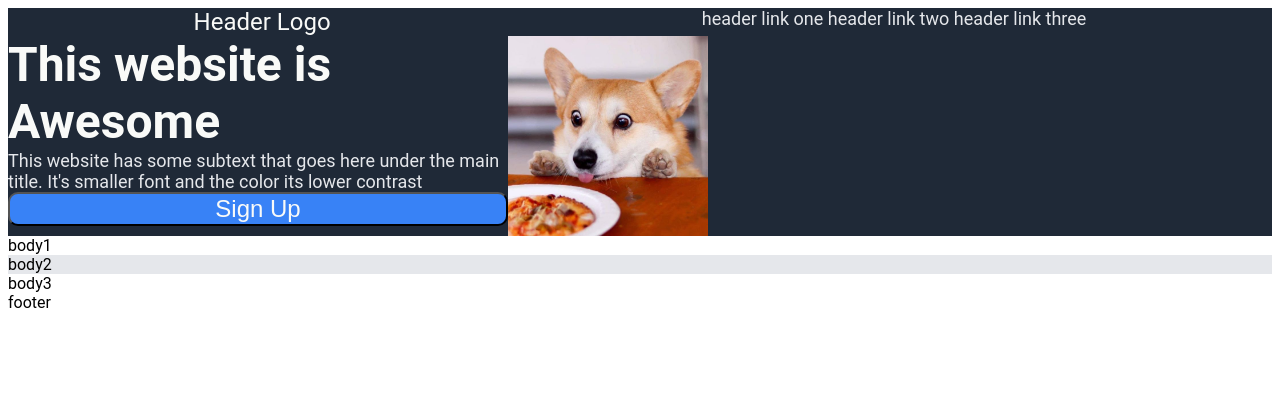
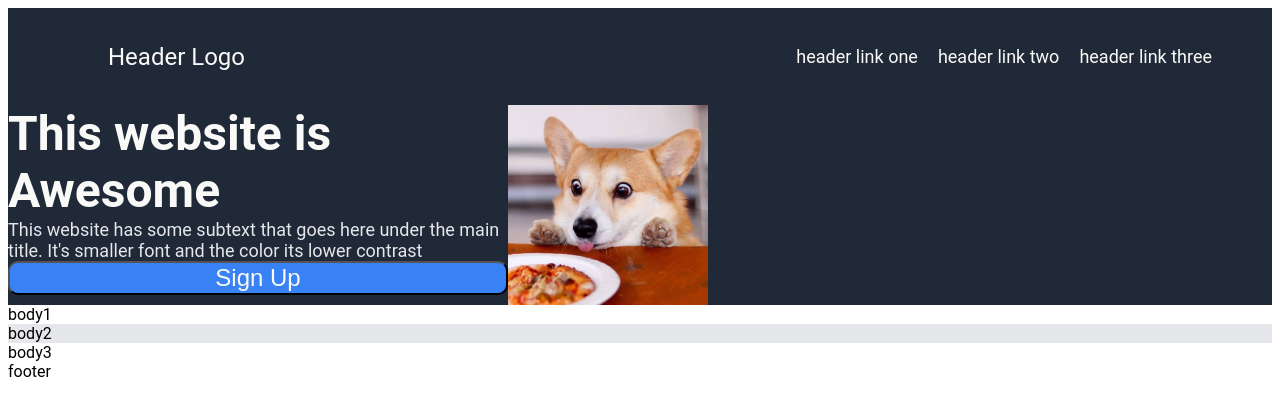
Before and after one commit to DarcianD/odin-landing-page, a plain HTML site: page index.html in a window 1280 px wide. Drawn offline with Linux system fonts and the light colour scheme.

Commit message:
added comments,positioned header n links

```diff
--- a/index.html
+++ b/index.html
@@ -9,15 +9,20 @@
 </head>
 <body>
     <div class="site">
-        <div class="body1">
-            <div class="box1">
-                <div class="headerlogo">Header Logo </div>
-                <div class="links">
-                    header link one
-                    header link two
-                    header link three
+        <div class="body1"> <!--body1 is the 1/4 portion of site-->
+
+                <!--This part is the header logo and links-->
+                <div class="header-links">
+                    <div class="headerlogo">Header Logo </div>
+                    <ul class="links">
+                        <li><a href="#">header link one</a></li>
+                        <li><a href="#">header link two</a></li>
+                        <li><a href="#">header link three</a></li>
+                    </ul>
                 </div>
-            </div>
+                <!--This part is the header logo and links-->
+
+                <!--This part is the text and image-->
         <div class="box2">
             <div class="textbox1">
                 <div class="text1">This website is Awesome</div>
@@ -31,13 +36,11 @@
                <img src="./images/corgi.jpg" alt="">
 
             </div>
+            <!--This part is the text and image-->
         </div>
 
 
-        </div>
-
-
-
+        </div><!--  body1 is the 1/4 portion of site  -->
 
         <div class="body2">body1</div>
         <div class="body3">body2</div>
--- a/style.css
+++ b/style.css
@@ -24,13 +24,40 @@ body{
     color: #e5e7eb;
 }
 
+ul{
+    list-style: none;
+    display: flex;
+    gap: 20px;
+}
+
+a{
+    text-decoration: none;
+    color: #f9faf8;
+}
+
+.header-links{
+    display: flex;
+    justify-content: space-between;
+    align-items: center;
+    text-align: center;
+    margin: 0;
+    padding: 20px 60px 20px 100px ;
+}
+
+
+
+
+
 .body3{
     background-color: #e5e7eb;
 }
 
 .box1{
     display: flex;
-    justify-content: space-around;
+    justify-content: space-between;
+    align-items: center;
+
+
 }
 
 .text1{
@@ -50,6 +77,7 @@ body{
     color: #f9faf8;
     border-radius: 10px;
 }
+
 .image{
     display: flex;
     width: 200px;
@@ -62,6 +90,6 @@ body{
     flex-direction: column;
 }
 
-.box2  {
+.box2{
     display: flex;
 }
```
